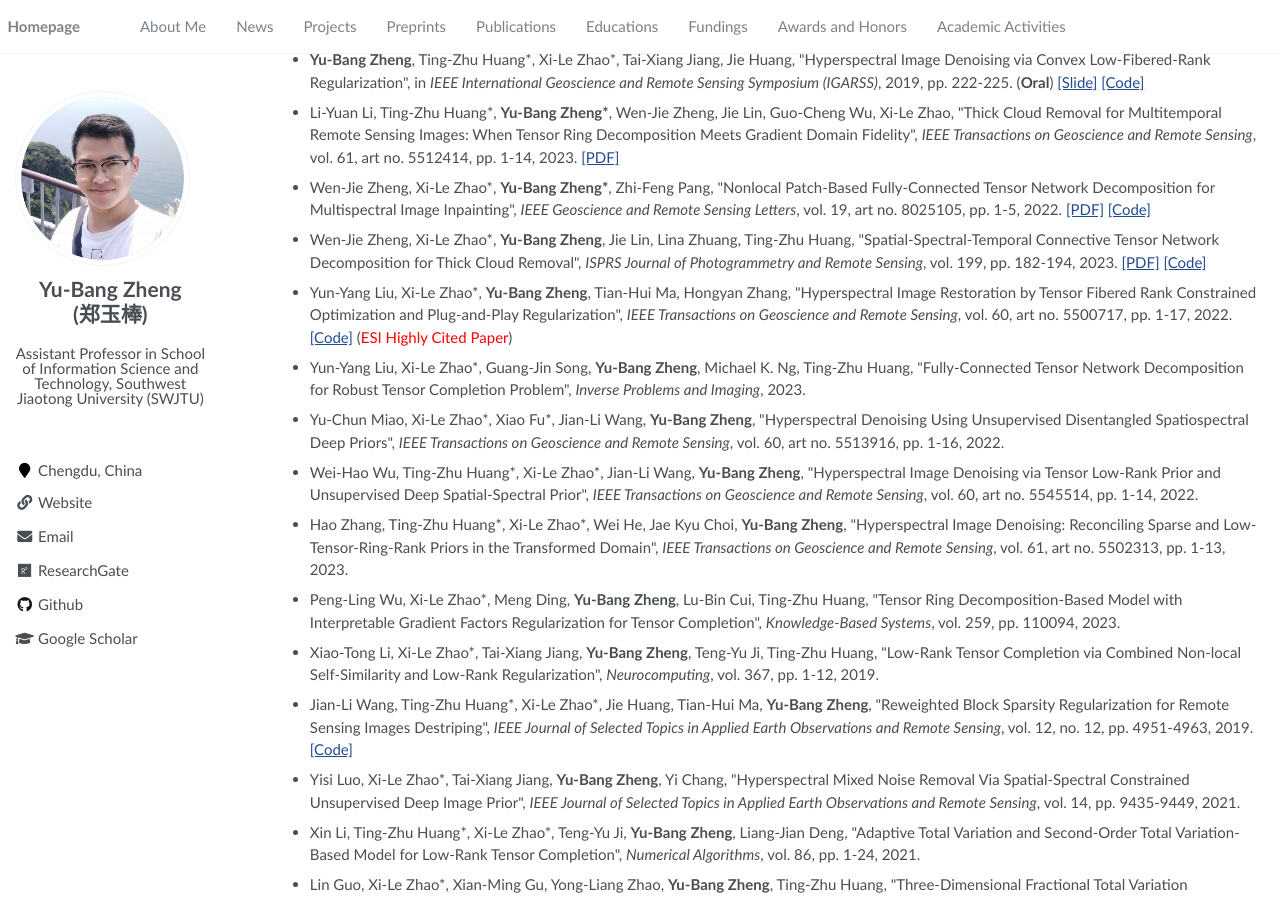
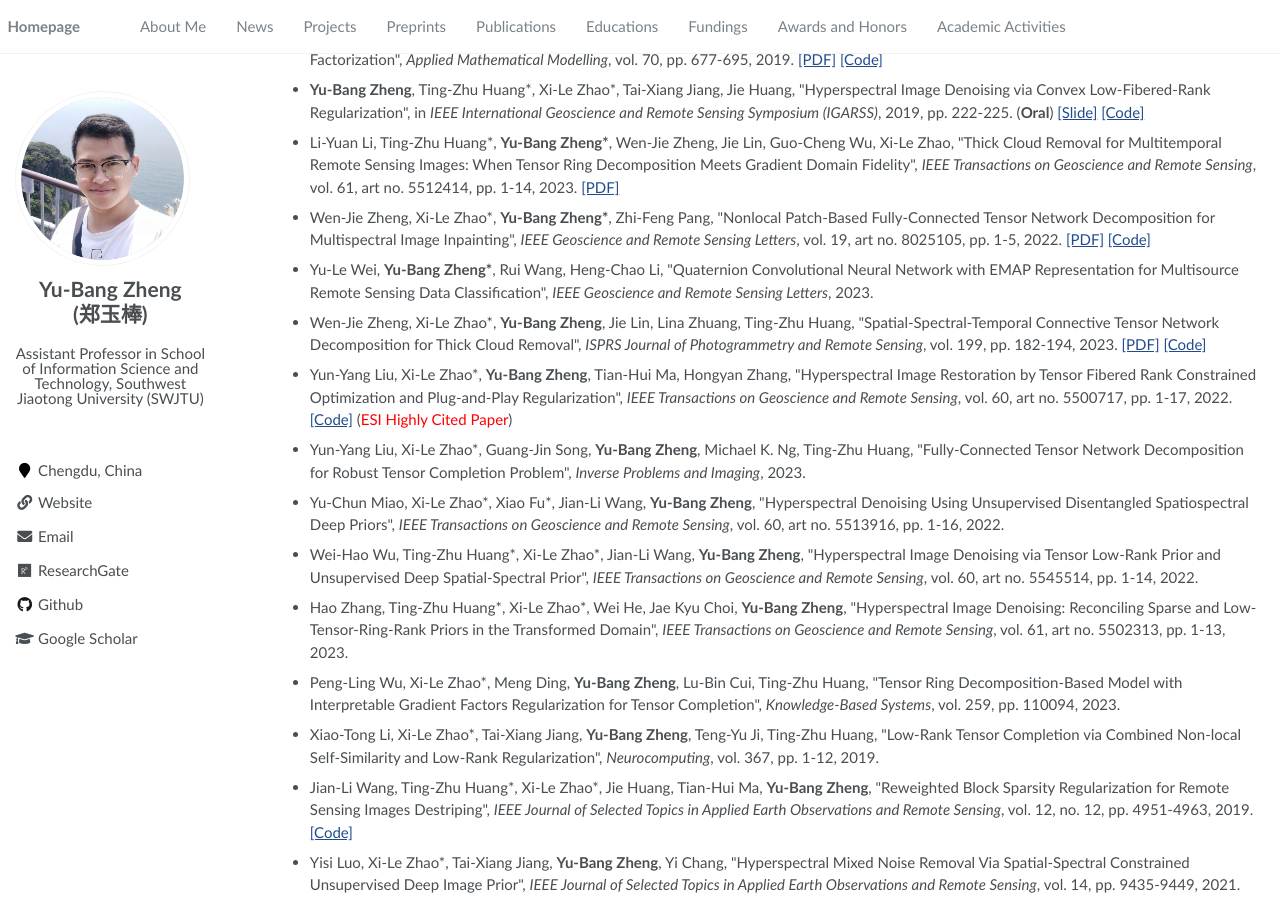
Before and after one commit to YuBangZheng/yubangzheng.github.io, a Jekyll site: the page built from pages/about.md, in a window 1280 px wide and 900 px high, scrolled down 1227 px. Built offline with Jekyll 4.4.1, drawn with Linux system fonts in a browser that asks for light colours; a script that is not in the unit is left out; some of the changed text lies outside the part shown.

Commit message:
Update about.md

```diff
--- a/pages/about.md
+++ b/pages/about.md
@@ -38,6 +38,7 @@
 
 </div>
 </div>
+- *2023.08*: &nbsp; One paper is accepted by _**IEEE Geoscience and Remote Sensing Letters**_.
 - *2023.05*: &nbsp; One paper is accepted by _**IEEE Transactions on Geoscience and Remote Sensing**_.
 - *2023.04*: &nbsp; One paper is accepted by _**ISPRS Journal of Photogrammetry and Remote Sensing**_.
 
@@ -74,6 +75,8 @@
 - Li-Yuan Li, Ting-Zhu Huang\*, **Yu-Bang Zheng\***, Wen-Jie Zheng, Jie Lin, Guo-Cheng Wu, Xi-Le Zhao, \"Thick Cloud Removal for Multitemporal Remote Sensing Images: When Tensor Ring Decomposition Meets Gradient Domain Fidelity\", _IEEE Transactions on Geoscience and Remote Sensing_, vol. 61, art no. 5512414, pp. 1-14, 2023. [[PDF]](https://ieeexplore.ieee.org/document/10125571/)
 
 - Wen-Jie Zheng, Xi-Le Zhao\*, **Yu-Bang Zheng\***, Zhi-Feng Pang, \"Nonlocal Patch-Based Fully-Connected Tensor Network Decomposition for Multispectral Image Inpainting\", _IEEE Geoscience and Remote Sensing Letters_, vol. 19, art no. 8025105, pp. 1-5, 2022. [[PDF]](https://ieeexplore.ieee.org/document/9598921) [[Code]](https://yubangzheng.github.io/codes/code_NLFCTN.zip)
+
+- Yu-Le Wei, **Yu-Bang Zheng\***, Rui Wang, Heng-Chao Li, \"Quaternion Convolutional Neural Network with EMAP Representation for Multisource Remote Sensing Data Classification\", _IEEE Geoscience and Remote Sensing Letters_, 2023.
 
 - Wen-Jie Zheng, Xi-Le Zhao\*, **Yu-Bang Zheng**, Jie Lin, Lina Zhuang, Ting-Zhu Huang, \"Spatial-Spectral-Temporal Connective Tensor Network Decomposition for Thick Cloud Removal\", _ISPRS Journal of Photogrammetry and Remote Sensing_, vol. 199, pp. 182-194, 2023. [[PDF]](https://www.sciencedirect.com/science/article/abs/pii/S0924271623000953) [[Code]](https://github.com/zhaoxile/SSTC_CR)
 
```
